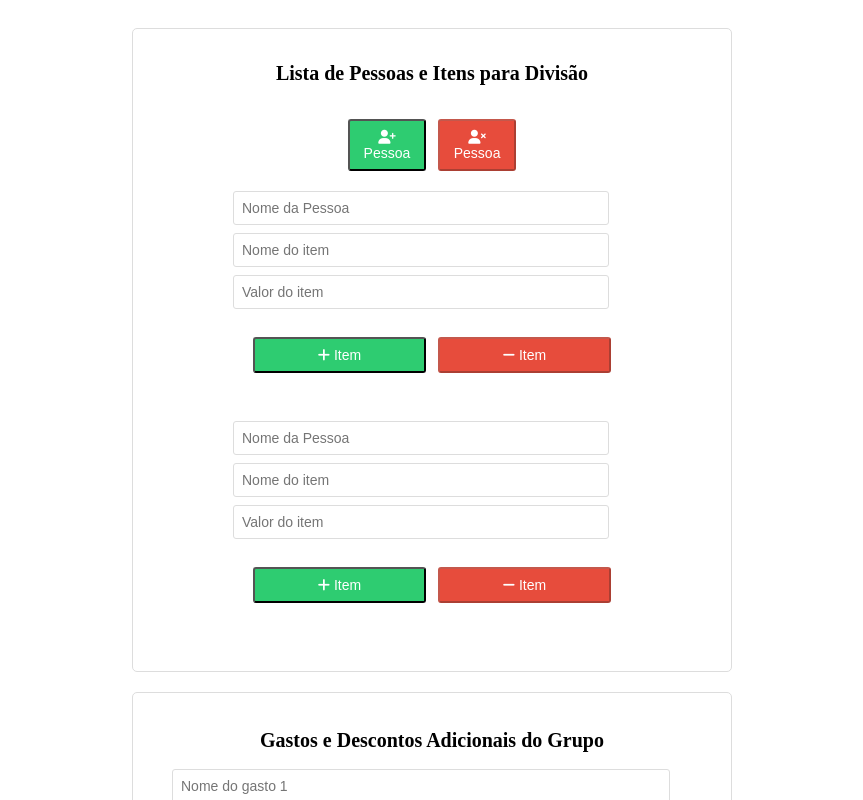
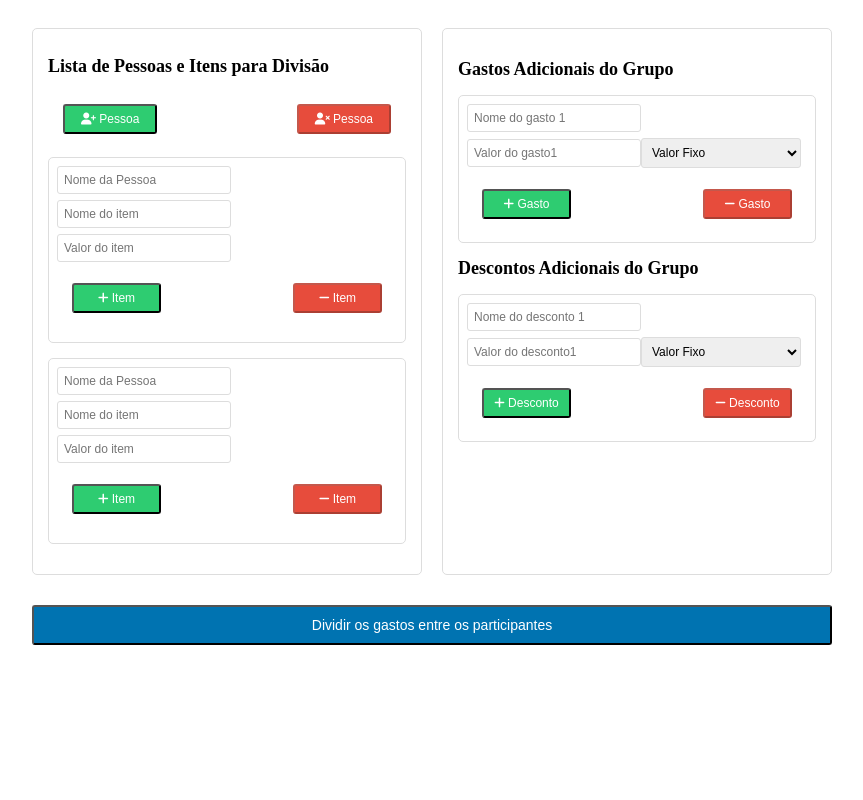
Before and after one commit to JulianoPPires/splitpay, a Vue app in the folder frontend/splitpay-app/: page / in a window 1280 px wide. Shown: the top 800 px of the page, without its empty margins (208-1071 px from the left). Built offline with nearby package versions, Linux system fonts and the light colour scheme.

Commit message:
tela minimamente aceitavel

```diff
--- a/frontend/splitpay-app/src/views/HomeView.vue
+++ b/frontend/splitpay-app/src/views/HomeView.vue
@@ -1,23 +1,26 @@
 <template>
   <div class="container">
+    <div class="two-column-grid">
       <!-- Participantes -->
       <div class="section-box">
         <h1 class="title">Lista de Pessoas e Itens para Divisão</h1>
         <!-- Botões para adicionar e remover participantes -->
         <div class="btn-group">
-        <button @click="addParticipant" class="btn-add btn-add-green"><i class="fas fa-user-plus"></i>Pessoa</button>
-        <button v-if="participants.length > 2" @click="removeParticipant(participants.length - 1)" class="btn-remove btn-remove-red"><i class="fas fa-user-times"></i>Pessoa</button>
-        <button v-else class="btn-remove btn-remove-red" disabled><i class="fas fa-user-times"></i>Pessoa</button>
+          <button @click="addParticipant" class="btn-add btn-add-green"><i class="fas fa-user-plus"></i> Pessoa</button>
+          <button v-if="participants.length > 2" @click="removeParticipant(participants.length - 1)" class="btn-remove btn-remove-red"><i class="fas fa-user-times"></i> Pessoa</button>
+          <button v-else class="btn-remove btn-remove-red" disabled><i class="fas fa-user-times"></i> Pessoa</button>
         </div>
         <!-- Formulário para cada participante -->
         <div v-for="(participant, participantIndex) in participants" :key="participantIndex" class="participant-section">
+          <div class="participant-info-box">
             <div class="participant-info">
+              <div class="pessoas-itens-box">
               <div class="form-group">
-            <input type="text" v-model="participant.name" :placeholder="'Nome da Pessoa '" :id="'participantName' + participantIndex" class="input" />
+                <input type="text" v-model="participant.name" :placeholder="'Nome da Pessoa '" :id="'participantName' + participantIndex" class="input input-small" />
               </div>
               <div class="item-group" v-for="(item, itemIndex) in participant.items" :key="itemIndex">
-            <input type="text" v-model="item.name" :placeholder="'Nome do item '" class="input" />
-            <input type="number" v-model="item.value" :placeholder="'Valor do item'" class="input" @input="validateValue(participantIndex, itemIndex)" />
+                <input type="text" v-model="item.name" :placeholder="'Nome do item '" class="input input-small" />
+                <input type="number" v-model="item.value" :placeholder="'Valor do item'" class="input input-small" @input="validateValue(participantIndex, itemIndex)" />
                 <div class="btn-group">
                   <button @click="addParticipantItem(participantIndex)" v-if="itemIndex === participant.items.length - 1" class="btn-add btn-add-green"><i class="fas fa-plus"></i> Item</button>
                   <button @click="removeParticipantItem(participantIndex, itemIndex)" :disabled="itemIndex === 0 && participant.items.length === 1" class="btn-remove btn-remove-red"><i class="fas fa-minus"></i> Item</button>
@@ -26,17 +29,18 @@
               </div>
             </div>
           </div>
-
-    <!-- Gastos adicionais e Descontos adicionais -->
+        </div>
+      </div>
+      <!-- Gastos adicionais -->
       <div class="section-box">
-      <h2 class="title">Gastos e Descontos Adicionais do Grupo</h2>
-      <!-- Campo para gastos adicionais -->
+        <h2 class="title">Gastos Adicionais do Grupo</h2>
         <div class="additional-section">
+          <div class="additional-expenses-box">
             <div class="additional-expenses">
               <div v-for="(expense, index) in increases" :key="index" class="form-group">
-            <input type="text" v-model="expense.name" :placeholder="'Nome do gasto ' + (index + 1)" class="input" />
-            <input type="text" v-model="expense.value" :placeholder="'Valor do gasto' + (index + 1)" class="input" />
-            <select v-model="expense.isPercentage" class="input">
+                <input type="text" v-model="expense.name" :placeholder="'Nome do gasto ' + (index + 1)" class="input input-small" />
+                <input type="text" v-model="expense.value" :placeholder="'Valor do gasto' + (index + 1)" class="input input-small" />
+                <select v-model="expense.isPercentage" class="input input-small">
                   <option value="true">Porcentagem</option>
                   <option value="false">Valor Fixo</option>
                 </select>
@@ -46,13 +50,17 @@
                 </div>
               </div>
             </div>
-
-        <!-- Campo para descontos adicionais -->
+          </div>
+        </div>
+      <!-- Descontos adicionais -->
+        <h2 class="title">Descontos Adicionais do Grupo</h2>
+        <div class="additional-section">
+          <div class="additional-discounts-box">
             <div class="additional-discounts">
               <div v-for="(discount, index) in discounts" :key="index" class="form-group">
-            <input type="text" v-model="discount.name" :placeholder="'Nome do desconto ' + (index + 1)" class="input" />
-            <input type="text" v-model="discount.value" :placeholder="'Valor do desconto' + (index + 1)" class="input" />
-            <select v-model="discount.isPercentage" class="input">
+                <input type="text" v-model="discount.name" :placeholder="'Nome do desconto ' + (index + 1)" class="input input-small" />
+                <input type="text" v-model="discount.value" :placeholder="'Valor do desconto' + (index + 1)" class="input input-small" />
+                <select v-model="discount.isPercentage" class="input input-small">
                   <option value="true">Porcentagem</option>
                   <option value="false">Valor Fixo</option>
                 </select>
@@ -64,7 +72,8 @@
             </div>
           </div>
         </div>
-
+      </div>
+    </div>
     <!-- Botão para dividir os gastos entre os participantes -->
     <button @click="saveAndDivide" class="btn-primary btn-divide-blue">Dividir os gastos entre os participantes</button>
   </div>
@@ -162,34 +171,37 @@ export default {
 
 <style scoped>
 .container {
-  max-width: 600px;
+  max-width: 800px; /* Ajuste a largura conforme necessário */
   margin: 0 auto;
   padding: 20px;
 }
 
 .title {
-  font-size: 20px;
+  font-size: 18px;
   font-weight: bold;
 }
 
 .section-box {
   border: 1px solid #ddd;
-  padding: 20px;
+  padding: 15px;
   border-radius: 5px;
-  margin-bottom: 20px;
-  display: flex;
-  flex-direction: column;
-  align-items: center; /* Centraliza verticalmente */
+  margin-bottom: 15px;
+}
+
+.two-column-grid {
+  display: grid;
+  grid-template-columns: 1fr 1fr;
+  gap: 20px;
 }
 
 .participant-section,
 .additional-section {
-  margin-bottom: 20px;
+  margin-bottom: 15px;
 }
 
 .participant-title,
 .additional-title {
-  font-size: 16px;
+  font-size: 14px;
   font-weight: bold;
   margin-bottom: 5px;
 }
@@ -199,33 +211,37 @@ export default {
 }
 
 .input {
-  width: calc(100% - 40px);
-  padding: 8px;
-  margin-bottom: 8px;
+  width: calc(100% - 30px);
+  padding: 6px;
+  margin-bottom: 6px;
   border: 1px solid #ddd;
   border-radius: 3px;
-  font-size: 14px;
+  font-size: 12px;
+}
+
+.input-small {
+  width: calc(50% - 10px);
 }
 
 .item-group {
-  margin-bottom: 8px;
+  margin-bottom: 6px;
 }
 
 .btn-group {
   display: flex;
   justify-content: space-between;
-  padding: 20px;
+  padding: 15px;
 }
 
 .btn-add,
 .btn-remove {
   background-color:#2ecc71;
   color: #fff;
-  padding: 8px;
+  padding: 6px;
   cursor: pointer;
   border-radius: 3px;
-  width: calc(50% - 6px);
-  font-size: 14px;
+  width: calc(30% - 4px);
+  font-size: 12px;
   text-align: center;
 }
 
@@ -237,13 +253,13 @@ export default {
 .btn-primary {
   background-color: #0073b1;
   color: #fff;
-  padding: 12px;
+  padding: 10px;
   cursor: pointer;
   border-radius: 3px;
   display: block;
-  margin-top: 20px;
+  margin-top: 15px;
   width: 100%;
-  font-size: 16px;
+  font-size: 14px;
   text-align: center;
 }
 
@@ -267,4 +283,14 @@ export default {
 .btn-divide-blue:hover {
   background-color: #005684;
 }
+
+/* Estilo para as caixas */
+.pessoas-itens-box,
+.additional-expenses-box,
+.additional-discounts-box {
+  border: 1px solid #ddd;
+  border-radius: 5px;
+  padding: 8px;
+  margin-top: 8px;
+}
 </style>
```
Lines whose indentation alone changed are shown as unchanged.
